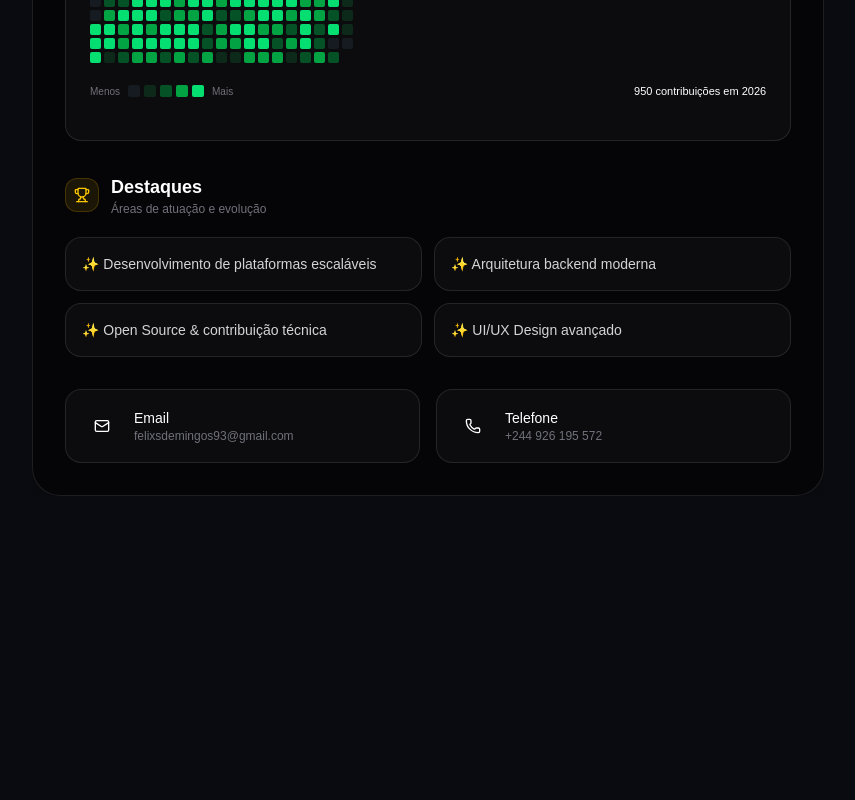
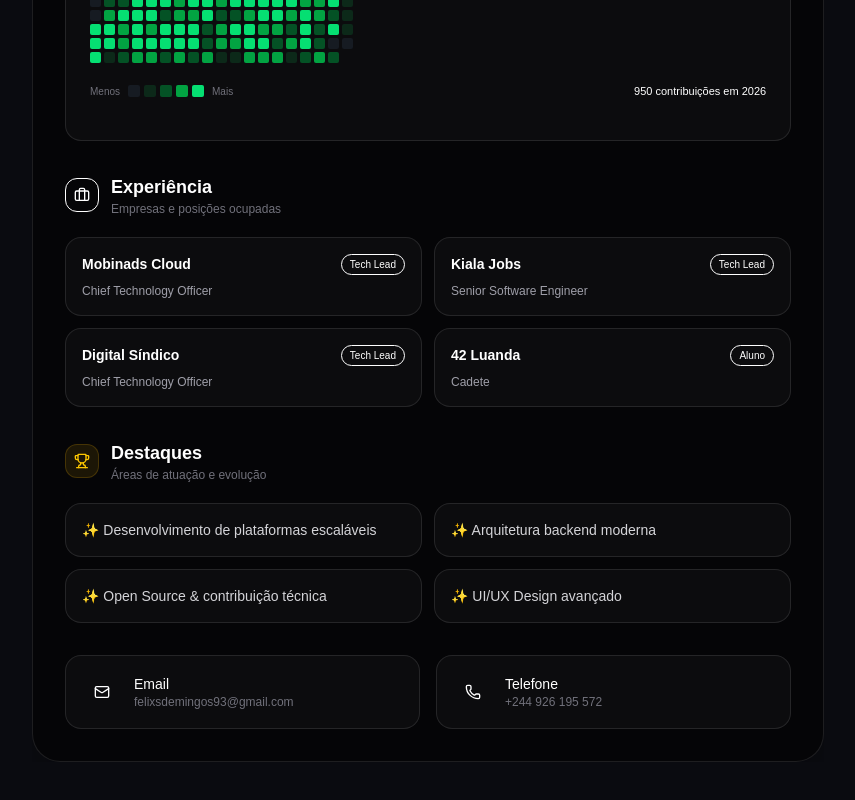
Before and after one commit to felixdomingos1/me, a Next.js app: page / in a window 1280 px wide. Shown: the part 1212-2012 px from the top of the page, without its empty margins (424-1279 px from the left). Before the commit the page ends 1812 px from the top, so only its background shows below. Built offline with nearby package versions, Linux system fonts and the light colour scheme.

Commit message:
news versions of portfolio added to news section and apllied a contact logic

```diff
--- a/components/readme-section.tsx
+++ b/components/readme-section.tsx
@@ -12,10 +12,10 @@ import {
   Smartphone,
   Star,
   Users,
-  Briefcase,
   Globe,
   Trophy,
   Sparkles,
+  Briefcase,
 } from 'lucide-react';
 
 import { useMemo, useState } from 'react';
@@ -302,19 +302,19 @@ export function ReadmeSection() {
       company: 'Kiala Jobs',
       role:
         'Senior Software Engineer',
-      badge: 'Backend',
+      badge: 'Tech Lead',
     },
     {
       company: 'Digital Síndico',
       role:
         'Chief Technology Officer',
-      badge: 'Fullstack',
+      badge: 'Tech Lead',
     },
     {
       company: '42 Luanda',
       role: 'Cadete',
       badge:
-        'Software Engineering',
+        'Aluno',
     },
   ];
 
@@ -469,7 +469,7 @@ export function ReadmeSection() {
             {stacks.map((stack, i) => (
               <div
                 key={i}
-                className="rounded-2xl border border-white/10 bg-white/[0.03] p-5 transition hover:border-primary-neon/20"
+                className="rounded-2xl border border-white/10 bg-white/3 p-5 transition hover:border-primary-neon/20"
               >
                 <div className="mb-3 flex items-center gap-3">
                   {stack.icon}
@@ -488,7 +488,7 @@ export function ReadmeSection() {
         </section>
 
         {/* GITHUB */}
-        <section className="rounded-2xl border border-white/10 bg-white/[0.03] p-4 sm:p-6">
+        <section className="rounded-2xl border border-white/10 bg-white/3 p-4 sm:p-6">
           <div className="mb-6 flex flex-col gap-4 lg:flex-row lg:items-center lg:justify-between">
             <div className="flex items-center gap-3">
               <div className="rounded-xl border border-primary-neon/20 bg-primary-neon/10 p-2">
@@ -515,8 +515,8 @@ export function ReadmeSection() {
                     setSelectedYear(year)
                   }
                   className={`rounded-lg border px-3 py-1.5 text-[11px] font-medium transition-all duration-300 sm:text-xs ${selectedYear === year
-                      ? 'border-primary-neon bg-primary-neon text-black'
-                      : 'border-white/10 bg-white/5 text-zinc-400 hover:bg-white/10 hover:text-white'
+                    ? 'border-primary-neon bg-primary-neon text-black'
+                    : 'border-white/10 bg-white/5 text-zinc-400 hover:bg-white/10 hover:text-white'
                     }`}
                 >
                   {year}
@@ -555,24 +555,24 @@ export function ReadmeSection() {
 
           {/* CALENDAR */}
           <div className="w-full overflow-x-auto pb-4">
-            <div className="min-w-[700px] md:min-w-[760px]">
+            <div className="min-w-175 md:min-w-190">
               <div className="mb-3 flex justify-between px-2 sm:px-8">
                 {months.map((month) => (
                   <span
                     key={month}
-                    className="min-w-[32px] text-[9px] text-zinc-500 sm:min-w-[40px] sm:text-[10px]"
+                    className="min-w-8 text-[9px] text-zinc-500 sm:min-w-10 sm:text-[10px]"
                   >
                     {month}
                   </span>
                 ))}
               </div>
 
-              <div className="flex gap-[2px] sm:gap-[3px]">
+              <div className="flex gap-xs sm:gap-0.75">
                 {weeksData.map(
                   (week, weekIndex) => (
                     <div
                       key={weekIndex}
-                      className="flex flex-col gap-[2px] sm:gap-[3px]"
+                      className="flex flex-col gap-xs sm:gap-0.75"
                     >
                       {week.map(
                         (day, dayIndex) => (
@@ -583,11 +583,11 @@ export function ReadmeSection() {
                             )}: ${day.count
                               } contribuições`}
                             className={`
-                              h-[9px]
-                              w-[9px]
-                              sm:h-[11px]
-                              sm:w-[11px]
-                              rounded-[2px]
+                              h-2.25
+                              w-2.25
+                              sm:h-2.75
+                              sm:w-2.75
+                              rounded-xs
                               ${getActivityColor(
                               day.count
                             )}
@@ -611,11 +611,11 @@ export function ReadmeSection() {
                   <span>Menos</span>
 
                   <div className="flex gap-1">
-                    <div className="h-3 w-3 rounded-[2px] bg-[#161b22]" />
-                    <div className="h-3 w-3 rounded-[2px] bg-green-900/40" />
-                    <div className="h-3 w-3 rounded-[2px] bg-green-700/60" />
-                    <div className="h-3 w-3 rounded-[2px] bg-green-500/80" />
-                    <div className="h-3 w-3 rounded-[2px] bg-green-400" />
+                    <div className="h-3 w-3 rounded-xs bg-[#161b22]" />
+                    <div className="h-3 w-3 rounded-xs bg-green-900/40" />
+                    <div className="h-3 w-3 rounded-xs bg-green-700/60" />
+                    <div className="h-3 w-3 rounded-xs bg-green-500/80" />
+                    <div className="h-3 w-3 rounded-xs bg-green-400" />
                   </div>
 
                   <span>Mais</span>
@@ -629,6 +629,47 @@ export function ReadmeSection() {
                 </div>
               </div>
             </div>
+          </div>
+        </section>
+
+        <section>
+          <div className="mb-5 flex items-center gap-3">
+            <div className="rounded-xl border border-primary-neon/20 bg-primary-neon/10 p-2">
+              <Briefcase className="h-4 w-4 text-primary-neon" />
+            </div>
+
+            <div>
+              <h3 className="text-lg font-bold text-white">
+                Experiência
+              </h3>
+
+              <p className="text-xs text-zinc-500">
+                Empresas e posições ocupadas
+              </p>
+            </div>
+          </div>
+
+          <div className="grid gap-3 sm:grid-cols-2">
+            {experiences.map((exp, i) => (
+              <div
+                key={i}
+                className="rounded-2xl border border-white/10 bg-white/3 p-4 transition hover:border-primary-neon/20"
+              >
+                <div className="flex items-center justify-between">
+                  <h4 className="text-sm font-semibold text-white">
+                    {exp.company}
+                  </h4>
+
+                  <span className="rounded-full border border-primary-neon/20 bg-primary-neon/10 px-2 py-0.5 text-[10px] text-primary-neon">
+                    {exp.badge}
+                  </span>
+                </div>
+
+                <p className="mt-2 text-xs text-zinc-400">
+                  {exp.role}
+                </p>
+              </div>
+            ))}
           </div>
         </section>
 
@@ -654,7 +695,7 @@ export function ReadmeSection() {
             {achievements.map((item, i) => (
               <div
                 key={i}
-                className="rounded-2xl border border-white/10 bg-white/[0.03] p-4 text-sm text-zinc-300"
+                className="rounded-2xl border border-white/10 bg-white/3 p-4 text-sm text-zinc-300"
               >
                 ✨ {item}
               </div>
@@ -666,7 +707,7 @@ export function ReadmeSection() {
         <section className="grid grid-cols-1 gap-4 md:grid-cols-2">
           <a
             href="mailto:felixsdemingos93@gmail.com"
-            className="flex items-center gap-3 rounded-2xl border border-white/10 bg-white/[0.03] p-4 transition-all duration-300 hover:border-primary-neon/20 hover:bg-primary-neon/5"
+            className="flex items-center gap-3 rounded-2xl border border-white/10 bg-white/3 p-4 transition-all duration-300 hover:border-primary-neon/20 hover:bg-primary-neon/5"
           >
             <div className="flex h-10 w-10 items-center justify-center rounded-xl bg-primary-neon/10">
               <Mail className="h-4 w-4 text-primary-neon" />
@@ -685,7 +726,7 @@ export function ReadmeSection() {
 
           <a
             href="tel:+244926195572"
-            className="flex items-center gap-3 rounded-2xl border border-white/10 bg-white/[0.03] p-4 transition-all duration-300 hover:border-primary-neon/20 hover:bg-primary-neon/5"
+            className="flex items-center gap-3 rounded-2xl border border-white/10 bg-white/3 p-4 transition-all duration-300 hover:border-primary-neon/20 hover:bg-primary-neon/5"
           >
             <div className="flex h-10 w-10 items-center justify-center rounded-xl bg-primary-neon/10">
               <Phone className="h-4 w-4 text-primary-neon" />
--- a/components/skeletons/about-skeleton.tsx
+++ b/components/skeletons/about-skeleton.tsx
@@ -1,6 +1,6 @@
 'use client';
 
-import { BaseSkeleton, SkeletonLine, SkeletonCircle } from './base-skeleton';
+import { SkeletonLine, SkeletonCircle } from './base-skeleton';
 
 export function AboutSkeleton() {
   return (
--- a/components/skeletons/base-skeleton.tsx
+++ b/components/skeletons/base-skeleton.tsx
@@ -15,7 +15,7 @@ export function BaseSkeleton({ className = '', children }: BaseSkeletonProps) {
       exit={{ opacity: 0 }}
       className={`relative overflow-hidden bg-[#050507] border border-white/10 rounded-2xl ${className}`}
     >
-      <div className="absolute inset-0 -translate-x-full animate-[shimmer_1.5s_infinite] bg-gradient-to-r from-transparent via-white/5 to-transparent" />
+      <div className="absolute inset-0 -translate-x-full animate-[shimmer_1.5s_infinite] bg-linear-to-r from-transparent via-white/5 to-transparent" />
       {children}
     </motion.div>
   );
--- a/components/skeletons/experience-skeleton.tsx
+++ b/components/skeletons/experience-skeleton.tsx
@@ -1,6 +1,6 @@
 'use client';
 
-import { BaseSkeleton, SkeletonLine, SkeletonCircle } from './base-skeleton';
+import { SkeletonLine, SkeletonCircle } from './base-skeleton';
 
 export function ExperienceSkeleton() {
   return (
@@ -20,7 +20,7 @@ export function ExperienceSkeleton() {
         {/* Stats */}
         <div className="grid grid-cols-2 xl:grid-cols-4 gap-4 sm:gap-5 mb-14">
           {Array.from({ length: 4 }).map((_, i) => (
-            <div key={i} className="rounded-2xl border border-white/10 bg-white/[0.03] p-5 text-center">
+            <div key={i} className="rounded-2xl border border-white/10 bg-white/3 p-5 text-center">
               <SkeletonCircle size="w-8 h-8" className="mx-auto mb-3" />
               <SkeletonLine width="w-20" height="h-8" className="mx-auto mb-1" />
               <SkeletonLine width="w-16" height="h-3" className="mx-auto" />
@@ -36,7 +36,7 @@ export function ExperienceSkeleton() {
                 <SkeletonCircle size="w-12 h-12" />
               </div>
               <div className={`w-full md:w-[calc(50%-3rem)] ${i % 2 === 0 ? 'md:mr-auto' : 'md:ml-auto'}`}>
-                <div className="rounded-3xl border border-white/10 bg-gradient-to-br from-white/[0.04] to-white/[0.02] p-5 sm:p-6">
+                <div className="rounded-3xl border border-white/10 bg-linear-to-br from-white/4 to-white/2 p-5 sm:p-6">
                   <div className="flex flex-col gap-4 sm:flex-row sm:items-start sm:justify-between mb-5">
                     <div className="flex-1">
                       <div className="flex flex-wrap items-center gap-2 mb-2">
--- a/components/skeletons/project-skeleton.tsx
+++ b/components/skeletons/project-skeleton.tsx
@@ -1,6 +1,6 @@
 'use client';
 
-import { BaseSkeleton, SkeletonLine } from './base-skeleton';
+import { SkeletonLine } from './base-skeleton';
 
 export function ProjectSkeleton() {
   return (
```
Also changed, not shown: components/experience-section.tsx (+9 -9 lines), components/skeletons/readme-skeleton.tsx (+4 -4 lines).
